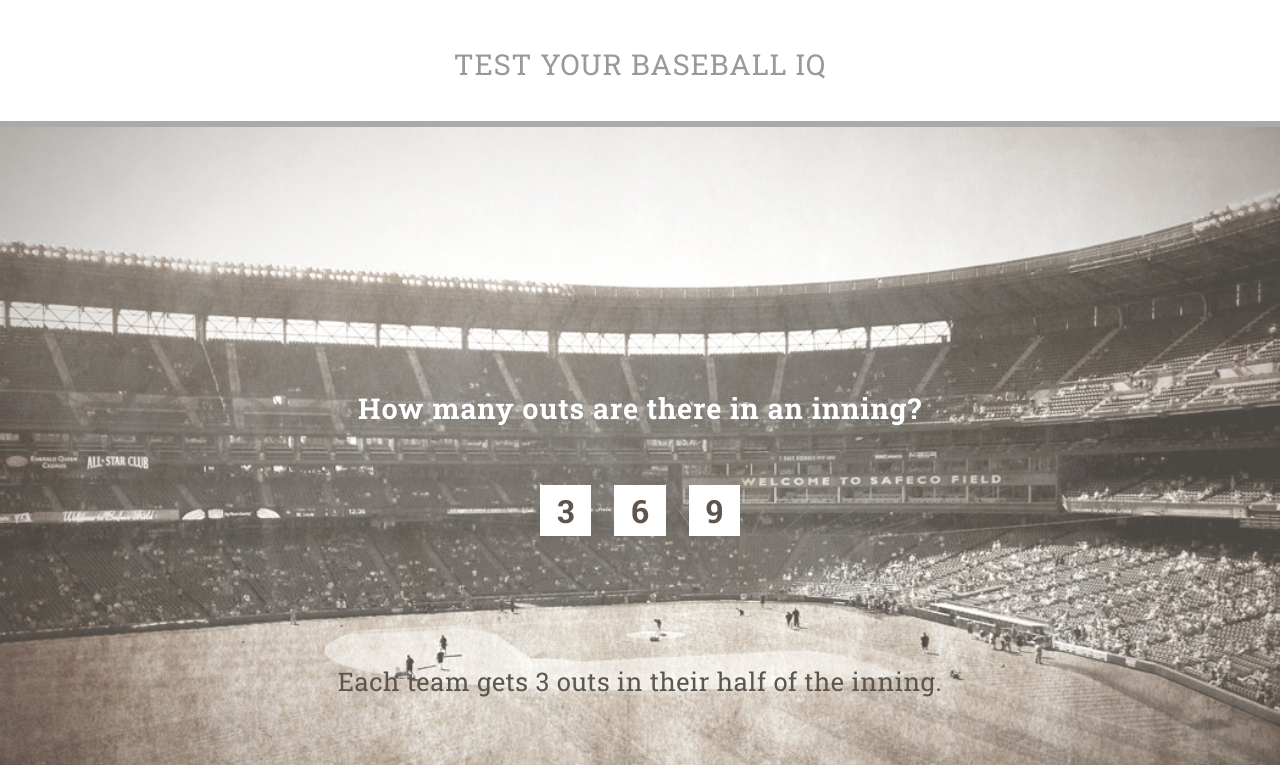
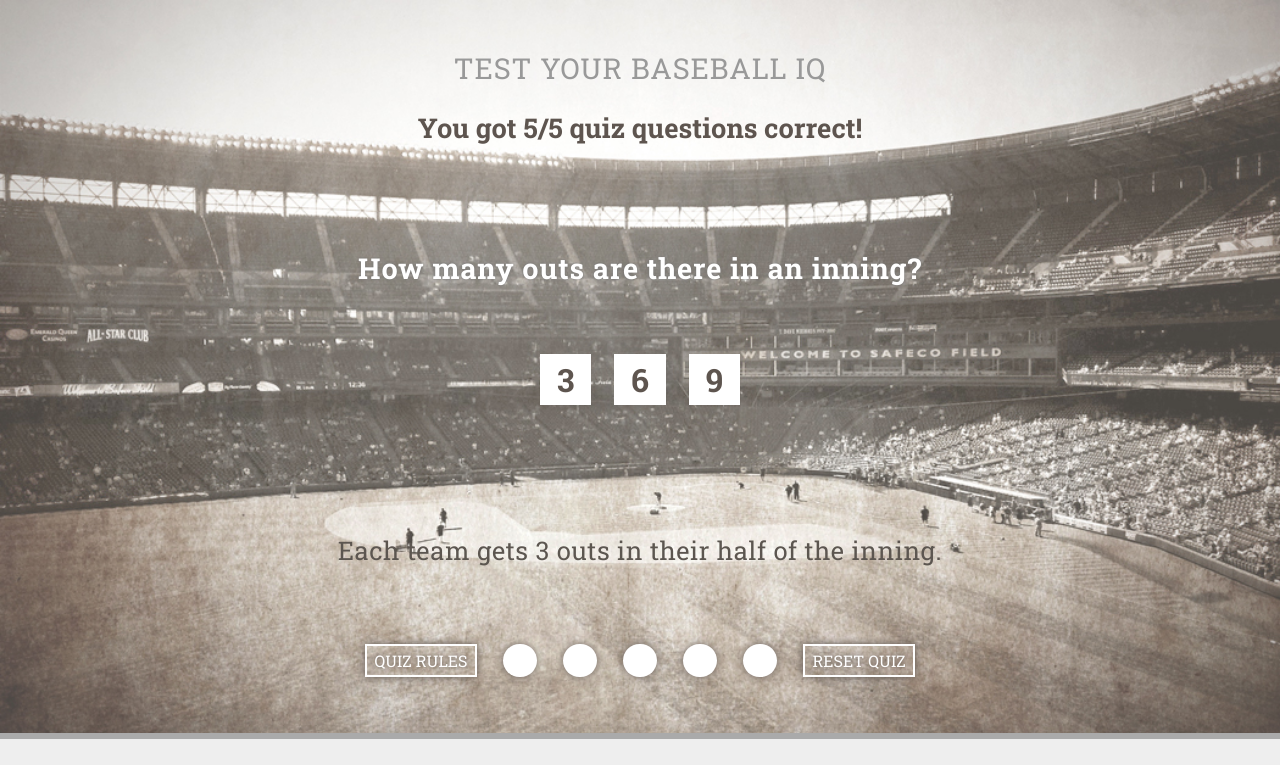
Before and after one commit to im4pepper/baseball-quiz, a plain HTML site: page index.html in a window 1280 px wide. Shown: the top 765 px of the page. Drawn offline with nearby package versions, Linux system fonts and the light colour scheme.

Commit message:
revision to HTML layout

```diff
--- a/css/styles.css
+++ b/css/styles.css
@@ -15,7 +15,7 @@ h1 {
   color: #999999;
   font-size: 1.8em;
   padding: 0;
-  margin: 1.3em 0 1.3em 0;
+  margin: 0.6em 0 0 0;
   text-align: center;
   font-family: 'Roboto Slab', serif;
   text-transform: uppercase;
@@ -32,17 +32,6 @@ p{
 	font-weight: 700;
 }
 
-.masthead {
-	padding: 0.5em 0 0 0;
-	background-color: #FFFFFF;
-	background-size: cover;
-	width: 100%;
-	/* max-width: 25em; */
-	margin-left: auto;
-	margin-right: auto;
-	border-bottom: solid 0.4em #AAAAAA;
-}
-
 .quiz {
 	background-image: url('../images/safeco.jpg');
 	background-size: cover;
@@ -56,7 +45,7 @@ p{
 	color: #FFFFFF;
 	font-size: 1.8em;
 	padding: 2em;
-	margin: 6em 0 0 0;
+	margin: 1.6em 0 0 0;
 	text-align: center;
 	font-family: 'Roboto Slab', serif;
 	text-shadow: 0px 0px 3px #777777;
@@ -81,7 +70,7 @@ p{
 	font-weight: 700;
 	font-size: 2em;
 	border: 0;
-	margin: 0 0.3em 0 0.3em;
+	margin: 0.3em 0.3em 0 0.3em;
 	height: 1.6em;
 	width: 1.6em;
 	display: inline-block;
@@ -128,6 +117,15 @@ p{
 	vertical-align: bottom;
 }
 
+.results {
+	font-family: 'Roboto Slab', serif;
+	font-weight: 700;
+	font-size: 1.7em;
+	margin: 0.8em 0 0 0;
+	color: #5e554f;
+	text-align: center;
+}
+
 .footer {
 	padding: 2em 0;
 	/*background-color: #B6B7B6;*/
@@ -157,7 +155,7 @@ p{
 	position: absolute;
 	top: 0;
 	left: 0;
-	margin: 7.6em 0 0 0;
+	margin: 0 0 0 0;
 	z-index: 1000;
 	display: none;
 }
--- a/index.html
+++ b/index.html
@@ -9,10 +9,8 @@
 	<script src="js/myscript.js"></script>
 </head>
 <body>
-	<header class="masthead">
-		<h1>Test Your Baseball IQ</h1>
-
-		<!-- Quiz Instructions -->
+	<section class="quiz">
+	<!-- Quiz Instructions -->
 			<div class="overlay" id="instruct">
 				<div class="content">
 					<h3>How It Works</h3>
@@ -31,9 +29,8 @@
 					</div>
 				</div>
 			</div>
-
-	</header>
-	<section class="quiz">
+		<h1>Test Your Baseball IQ</h1>
+		<div class="results" id="results">You got 5/5 quiz questions correct!</div>
 	<p class="question" id="question">How many outs are there in an inning?</p>
 	<button type="button" class="solution" id="solution1">3</button>
 	<button type="button" class="solution" id="solution2">6</button>
--- a/js/myscript.js
+++ b/js/myscript.js
@@ -29,17 +29,11 @@ $(document).ready(function(){
     }
     ]
 
-    var currentQuestion = 0
-
-    for (var i = 0, 1 = data.length; i < 1; i++) {
-        var v = data[i];
-        // input some jquery
-        currentQuestion++
-    }
 
     /*--- Display information modal box ---*/
     $(".instruction").click(function(){
         $(".overlay").fadeIn(800);
+        console.log("quiz rules functioning");
 
     });
 
```
